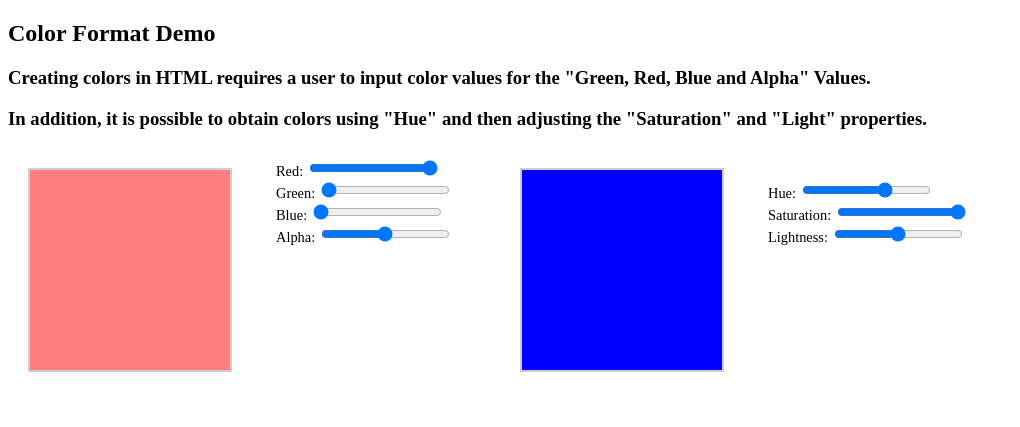
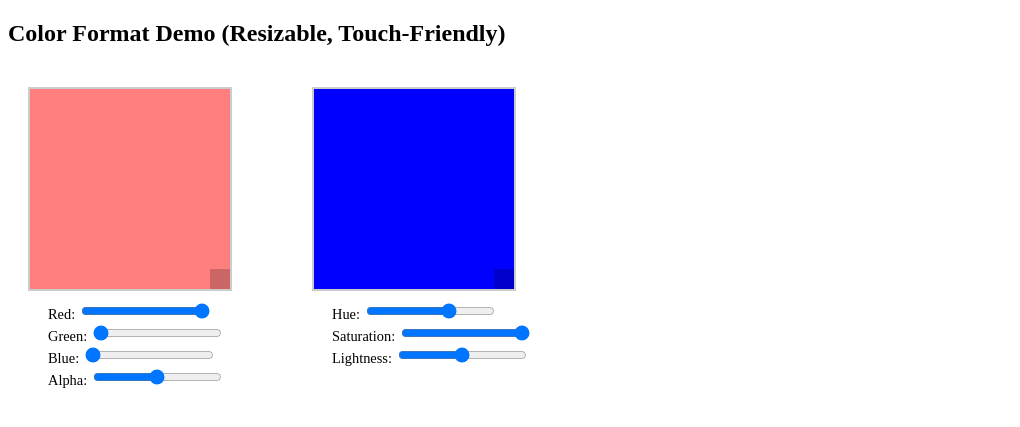
Before and after one commit to ZBZFirst/info, a Jekyll site: the page interactive/color.html, which Jekyll copies as it is, in a window 1280 px wide. Shown: the top 427 px of the page, without its empty margins (0-1020 px from the left). Built offline with Jekyll 4.4.1, drawn with Linux system fonts in a browser that asks for light colours.

Commit message:
Update color.html

```diff
--- a/interactive/color.html
+++ b/interactive/color.html
@@ -2,21 +2,41 @@
 <html lang="en">
 <head>
   <meta charset="UTF-8">
-  <title>Color Demo with Sliders</title>
+  <title>Resizable Color Demo</title>
   <style>
+    .container-wrapper {
+      display: inline-block;
+      position: relative;
+      margin: 20px;
+      vertical-align: top;
+    }
+
     .container {
       width: 200px;
       height: 200px;
-      margin: 20px;
-      display: inline-block;
-      vertical-align: top;
       border: 2px solid #ccc;
+      position: relative;
+      touch-action: none; /* prevent touch drag interference */
     }
+
+    .resize-handle {
+      width: 20px;
+      height: 20px;
+      position: absolute;
+      right: 0;
+      bottom: 0;
+      cursor: se-resize;
+      background: rgba(0, 0, 0, 0.2);
+      z-index: 10;
+      touch-action: none;
+    }
+
     .controls {
       margin: 10px 20px;
       width: 200px;
       display: inline-block;
     }
+
     label {
       display: block;
       font-size: 0.9em;
@@ -24,56 +44,105 @@
   </style>
 </head>
 <body>
-  <h2>Color Format Demo</h2>
-  <h3>Creating colors in HTML requires a user to input color values for the "Green, Red, Blue and Alpha" Values.</h3>
-  <h3>In addition, it is possible to obtain colors using "Hue" and then adjusting the "Saturation" and "Light" properties.</h3>
+  <h2>Color Format Demo (Resizable, Touch-Friendly)</h2>
 
   <!-- RGBA Section -->
-  <div id="rgbaBox" class="container"></div>
+  <div class="container-wrapper">
+    <div id="rgbaBox" class="container">
+      <div class="resize-handle"></div>
+    </div>
     <div class="controls">
       <label>Red: <input type="range" id="r" min="0" max="255" value="255"></label>
       <label>Green: <input type="range" id="g" min="0" max="255" value="0"></label>
       <label>Blue: <input type="range" id="b" min="0" max="255" value="0"></label>
       <label>Alpha: <input type="range" id="a" min="0" max="1" step="0.01" value="0.5"></label>
     </div>
+  </div>
 
   <!-- HSL Section -->
-  <div id="hslBox" class="container"></div>
+  <div class="container-wrapper">
+    <div id="hslBox" class="container">
+      <div class="resize-handle"></div>
+    </div>
     <div class="controls">
       <label>Hue: <input type="range" id="h" min="0" max="360" value="240"></label>
       <label>Saturation: <input type="range" id="s" min="0" max="100" value="100"></label>
       <label>Lightness: <input type="range" id="l" min="0" max="100" value="50"></label>
     </div>
+  </div>
 
   <script>
-    // RGBA update
-    const rgbaSliders = ['r', 'g', 'b', 'a'];
+    // RGBA color update
     function updateRGBA() {
       const r = document.getElementById('r').value;
       const g = document.getElementById('g').value;
       const b = document.getElementById('b').value;
       const a = document.getElementById('a').value;
-      const rgba = `rgba(${r}, ${g}, ${b}, ${a})`;
-      document.getElementById('rgbaBox').style.backgroundColor = rgba;
+      document.getElementById('rgbaBox').style.backgroundColor = `rgba(${r}, ${g}, ${b}, ${a})`;
     }
-    rgbaSliders.forEach(id => {
+    ['r', 'g', 'b', 'a'].forEach(id => {
       document.getElementById(id).addEventListener('input', updateRGBA);
     });
-    updateRGBA(); // initialize
+    updateRGBA();
 
-    // HSL update
-    const hslSliders = ['h', 's', 'l'];
+    // HSL color update
     function updateHSL() {
       const h = document.getElementById('h').value;
       const s = document.getElementById('s').value;
       const l = document.getElementById('l').value;
-      const hsl = `hsl(${h}, ${s}%, ${l}%)`;
-      document.getElementById('hslBox').style.backgroundColor = hsl;
+      document.getElementById('hslBox').style.backgroundColor = `hsl(${h}, ${s}%, ${l}%)`;
     }
-    hslSliders.forEach(id => {
+    ['h', 's', 'l'].forEach(id => {
       document.getElementById(id).addEventListener('input', updateHSL);
     });
-    updateHSL(); // initialize
+    updateHSL();
+
+    // Resize logic
+    function makeResizable(container) {
+      const handle = container.querySelector('.resize-handle');
+
+      let isResizing = false;
+      let startX, startY, startWidth, startHeight;
+
+      function startResize(e) {
+        e.preventDefault();
+        isResizing = true;
+        const touch = e.touches ? e.touches[0] : e;
+        startX = touch.clientX;
+        startY = touch.clientY;
+        startWidth = parseInt(document.defaultView.getComputedStyle(container).width, 10);
+        startHeight = parseInt(document.defaultView.getComputedStyle(container).height, 10);
+
+        document.addEventListener('mousemove', resize);
+        document.addEventListener('mouseup', stopResize);
+        document.addEventListener('touchmove', resize, { passive: false });
+        document.addEventListener('touchend', stopResize);
+      }
+
+      function resize(e) {
+        if (!isResizing) return;
+        const touch = e.touches ? e.touches[0] : e;
+        const width = startWidth + (touch.clientX - startX);
+        const height = startHeight + (touch.clientY - startY);
+        container.style.width = Math.max(100, width) + 'px';
+        container.style.height = Math.max(100, height) + 'px';
+        e.preventDefault();
+      }
+
+      function stopResize() {
+        isResizing = false;
+        document.removeEventListener('mousemove', resize);
+        document.removeEventListener('mouseup', stopResize);
+        document.removeEventListener('touchmove', resize);
+        document.removeEventListener('touchend', stopResize);
+      }
+
+      handle.addEventListener('mousedown', startResize);
+      handle.addEventListener('touchstart', startResize, { passive: false });
+    }
+
+    makeResizable(document.getElementById('rgbaBox'));
+    makeResizable(document.getElementById('hslBox'));
   </script>
 </body>
 </html>
```
Lines whose indentation alone changed are shown as unchanged.
